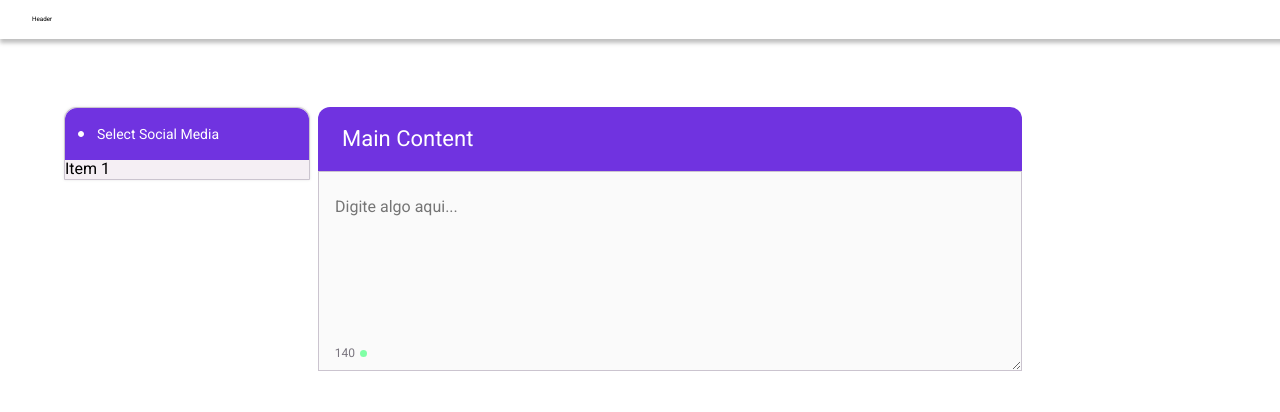
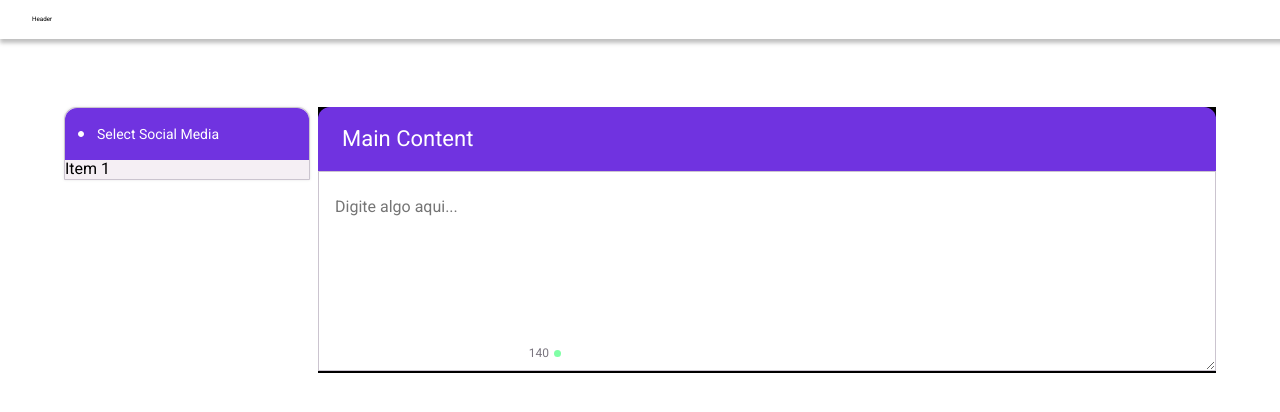
Before and after one commit to devhatt/octopost, a React (Create React App) app: page / in a window 1280 px wide. Shown: the top 412 px of the page. Built offline with nearby package versions, Linux system fonts and the light colour scheme; the HTML template or start-up script is replaced by a standard one.

Commit message:
feat: correct size of containers and remove font from scss
feat #131

```diff
--- a/src/components/ComposerEditor/ComposerEditor.module.scss
+++ b/src/components/ComposerEditor/ComposerEditor.module.scss
@@ -1,11 +1,10 @@
 @import '../../styles/global';
 
 .inputContainer {
+  width: 100%;
+
   display: flex;
   flex-direction: column;
-
-  align-items: center;
-  justify-content: center;
 }
 
 .wrapper {
--- a/src/components/TextArea/TextArea.module.scss
+++ b/src/components/TextArea/TextArea.module.scss
@@ -1,20 +1,16 @@
 @import '../../styles/global';
 
 .textAreaContainer {
-  width: 70.4rem;
+  width: 100%;
 
   border-radius: 1.2rem 1.2rem 0 0;
 
   .mainTitle {
-    width: 100%;
-
-    font-family: $mainFont;
     color: $primaryWhite;
     font-size: 2.2rem;
     line-height: 2.8rem;
 
     padding: 1.8rem 2.4rem;
-    box-sizing: border-box;
 
     background-color: $secondaryPurple;
     border-radius: 1.2rem 1.2rem 0 0;
@@ -23,10 +19,7 @@
   .textArea {
     width: 100%;
     min-height: 20rem;
-    max-height: 10rem;
-    overflow-y: auto;
 
-    font-family: $mainFont;
     color: $secondaryGray;
 
     font-size: 1.6rem;
@@ -35,8 +28,6 @@
     border: 1px solid $primaryGray;
     box-sizing: border-box;
 
-    background-color: rgb(250, 250, 250);
-
-    resize: vertical;
+    background-color: $primaryWhite;
   }
 }
--- a/src/pages/home/home.module.scss
+++ b/src/pages/home/home.module.scss
@@ -56,6 +56,8 @@
 .gridInput {
   display: flex;
   grid-area: input;
+
+  background-color: #000;
 }
 
 .gridTabs {
```
